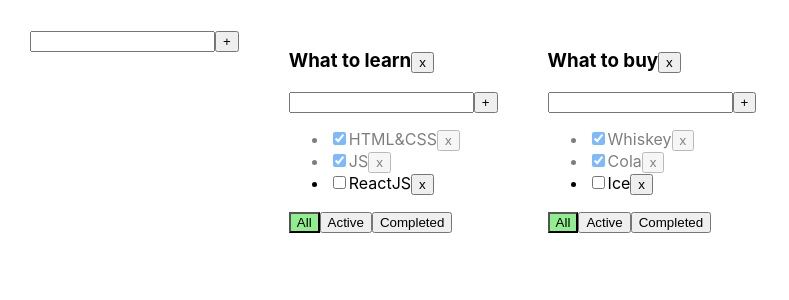
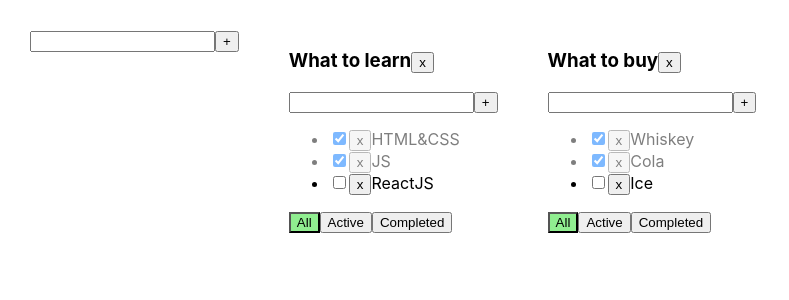
Before and after one commit to FilippSM/todolist-sprint-two, a React (Vite) app: page / in a window 1280 px wide. Shown: the top 300 px of the page, without its empty margins (0-789 px from the left). Built offline with nearby package versions, Linux system fonts and the light colour scheme.

Commit message:
(sprint 2 week 2)Changing the task title and todolist

```diff
--- a/src/App.tsx
+++ b/src/App.tsx
@@ -48,6 +48,9 @@ export const App = () => {
   })
 
 
+
+
+  //task
   const deleteTask = (taskId: string, todolistId: string) => {
     setTasks({
       ...tasks,
@@ -70,10 +73,15 @@ export const App = () => {
     })
   }
 
-  const changeTodolistFilter = (filter: FilterValues, todolistId: string) => {
-    setTodolists(todolists.map(tl => tl.id === todolistId ? { ...tl, filter } : tl))
+  /* update title status */
+  const changeTaskTitle = (taskId: string, title: string, todolistId: string) => {
+    setTasks({
+      ...tasks,
+      [todolistId]: tasks[todolistId].map(t => t.id == taskId ? { ...t, title } : t)
+    })
   }
 
+  //todolist
   const deleteTodolist = (todolistId: string) => {
     setTodolists(todolists.filter(tl => tl.id !== todolistId))
     delete tasks[todolistId]
@@ -85,6 +93,16 @@ export const App = () => {
     setTodolists([...todolists, newTodolist])
     setTasks({...tasks, [todolistId]: []})
   }
+
+   //U1
+   const changeTodolistFilter = (filter: FilterValues, todolistId: string) => {
+    setTodolists(todolists.map(tl => tl.id === todolistId ? { ...tl, filter } : tl))
+  }
+ //U2
+  const changeTodolistTitle = (todolistId: string, title: string) => {
+    setTodolists(todolists.map(tl => tl.id === todolistId ? { ...tl, title } : tl))
+  }
+
 
   // UI
 
@@ -113,6 +131,8 @@ export const App = () => {
 
         changeTodolistFilter={changeTodolistFilter}
         deleteTodolist={deleteTodolist}
+        changeTaskTitle ={changeTaskTitle}
+        changeTodolistTitle={changeTodolistTitle}
       />
     )
   })
--- /dev/null
+++ b/src/EditableSpan.tsx
@@ -0,0 +1,39 @@
+import { ChangeEvent, useState } from "react"
+
+type Props = {
+    title: string
+    changeTitle: (newTitle: string) => void
+}
+
+export const EditableSpan = ({ title, changeTitle }: Props) => {
+    const [isEditMode, setisEditMode] = useState(false)
+    const [itemTitle, setItemTitle] = useState(title)
+
+    const OnEditMode = () => {
+        setisEditMode(true)
+        changeTitle(title)
+    }
+
+    const OffEditMode = () => {
+        setisEditMode(false)
+        changeTitle(itemTitle)
+    }
+
+
+
+    const changeItemTitleHandler = (event: ChangeEvent<HTMLInputElement>) => {
+        setItemTitle(event.currentTarget.value)
+        }
+    return (
+
+        isEditMode
+
+            ? <input
+                onChange={changeItemTitleHandler}
+                autoFocus
+                value={itemTitle}
+                onBlur={OffEditMode}
+            />
+            : <span onDoubleClick={OnEditMode}>{title}</span>
+    )
+}
--- a/src/TodolistItem.tsx
+++ b/src/TodolistItem.tsx
@@ -2,6 +2,7 @@ import {type ChangeEvent, type KeyboardEvent, useState} from 'react'
 import type {FilterValues, Task} from './App'
 import {Button} from './Button'
 import { CreateItemForm } from './CreateItemForm'
+import { EditableSpan } from './EditableSpan'
 
 type Props = {
   todolistId: string
@@ -15,6 +16,8 @@ type Props = {
 
   changeTodolistFilter: (filter: FilterValues, todolistId: string) => void
   deleteTodolist: (todolistId: string) => void
+  changeTaskTitle: (taskId: string, title: string, todolistId: string) => void
+  changeTodolistTitle: (title: string, todolistId: string) => void
 
 }
 
@@ -31,7 +34,8 @@ export const TodolistItem = (props: Props) => {
 
     changeTodolistFilter,
     deleteTodolist,
-
+    changeTaskTitle,
+    changeTodolistTitle
 
   } = props
 
@@ -57,21 +61,18 @@ export const TodolistItem = (props: Props) => {
   const deleteTodoListHandler = () => deleteTodolist
   (todolistId)
 
+  const ChangeTodolistTitleHandler = (newTitle: string) => {
+    changeTodolistTitle(todolistId, newTitle)
+  }
 
   return (
       <div>
-        <h3>{title}
-          <Button title="x" onClick={deleteTodoListHandler}/>
+        <h3>
+        <EditableSpan title={title} changeTitle={ChangeTodolistTitleHandler}/>
+        <Button title="x" onClick={deleteTodoListHandler}/>
         </h3>
+
         <CreateItemForm createItem={createTaskHandler} />
-        {/* <div>
-          <input className={error ? 'error' : ''}
-                 value={taskTitle}
-                 onChange={changeTaskTitleHandler}
-                 onKeyDown={createTaskOnEnterHandler}/>
-          <Button title={'+'} onClick={createTaskHandler}/>
-          {error && <div className={'error-message'}>{error}</div>}
-        </div> */}
         {tasks.length === 0 ? (
             <p>Тасок нет</p>
         ) : (
@@ -85,13 +86,16 @@ export const TodolistItem = (props: Props) => {
                   const newStatusValue = e.currentTarget.checked
                   changeTaskStatus(task.id, newStatusValue, todolistId)
                 }
+                const changeTaskTitleHandler = (newTitle: string) => {
+                  changeTaskTitle(task.id, newTitle, todolistId)
+                }
 
                 return (
                     <li key={task.id} className={task.isDone ? 'is-done' : ''}>
                       <input type="checkbox" checked={task.isDone}
                              onChange={changeTaskStatusHandler}/>
-                      <span>{task.title}</span>
                       <Button title={'x'} onClick={deleteTaskHandler}/>
+                      <EditableSpan title={task.title} changeTitle={changeTaskTitleHandler}/>
                     </li>
                 )
               })}
```
